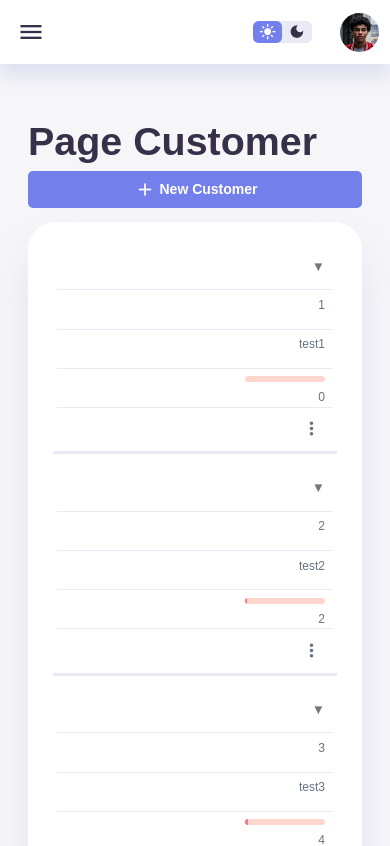
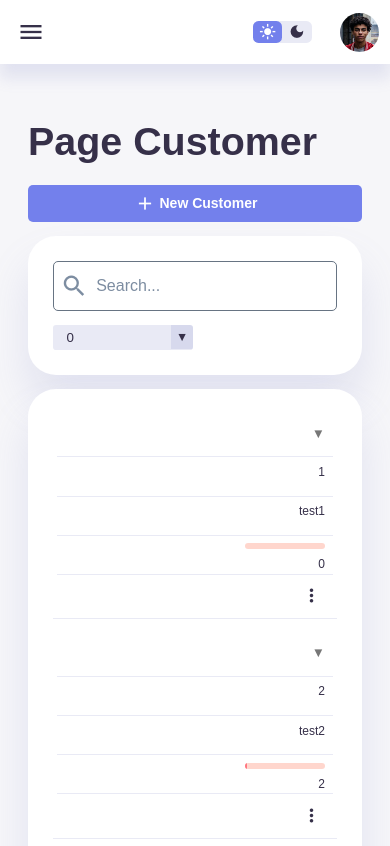
Before and after one commit to dxdns/react-components, a React (Vite) app: page /customer in a window 390 px wide. Shown: the top 846 px of the page. Built offline with nearby package versions, Linux system fonts and the light colour scheme.

Commit message:
style: table

```diff
--- a/src/components/data-table/index.tsx
+++ b/src/components/data-table/index.tsx
@@ -27,7 +27,7 @@ export default function DataTable({ columns, data, renderExpandableRow }: Props)
     }
 
     return (
-        <table>
+        <table className="table">
             <thead>
                 <tr>
                     {renderExpandableRow ? <th style={{ width: "5px" }}></th> : null}
--- a/src/components/data-table/style.css
+++ b/src/components/data-table/style.css
@@ -1,88 +1,51 @@
-table {
+.table {
     border-collapse: collapse;
     margin: 0;
     padding: 0;
     width: 100%;
     table-layout: fixed;
+
+    >thead {
+        /* background: var(--color-light); */
+        height: 50px;
+
+        & tr th {
+            font-size: .85em;
+            letter-spacing: .1em;
+            text-transform: uppercase;
+        }
     }
 
-/* table thead {
-    background: var(--color-light);
-} */
-
-table caption {
+    >caption {
         font-size: 1.5em;
         margin: .5em 0 .75em;
     }
 
-table tr {
+    >tbody {
+        >tr {
             border-bottom: 1px solid var(--color-light);
             padding: .35em;
-}
 
-table tr:last-child {
+            &:last-child {
                 border: none;
             }
 
-table th,
-table td {
+            &:hover {
+                background-color: var(--color-light);
+            }
+
+            /* &:nth-child(even){
+                background-color: var(--color-light);
+            } */
+        }
+    }
+
+    & th,
+    td {
         padding: .625em;
         text-align: -webkit-center;
         height: 2.8rem;
-    color: var(--color-dark-variant);
-}
-
-table th {
-    font-size: .85em;
-    letter-spacing: .1em;
-    text-transform: uppercase;
-}
-
-/* tbody tr:nth-child(even){
-    background-color: var(--color-light);
-} */
-
-tbody tr:hover{
-    background-color: var(--color-light);
-}
-
-@media screen and (max-width: 600px) {
-    table {
-        border: 0;
-    }
-
-    table caption {
-        font-size: 1.3em;
-    }
-
-    table thead {
-        border: none;
-        clip: rect(0 0 0 0);
-        height: 1px;
-        margin: -1px;
-        overflow: hidden;
-        padding: 0;
-        position: absolute;
-        width: 1px;
-    }
-
-    table tr {
-        border-bottom: 3px solid var(--color-light);
-        display: block;
-        margin-bottom: 1rem;
-    }
-
-    table td {
-        border-bottom: 1px solid var(--color-light);
-        display: block;
-        font-size: 12px;
-        /* text-align: right; */
-        text-align: -webkit-right;
-    }
-
-    table td:last-child {
-        border-bottom: 0;
-    }
+        color: var(--color-dark);
     }
 
     .expand-btn {
@@ -105,3 +68,42 @@ tbody tr:hover{
             transition: transform .6s;
         }
     }
+}
+
+@media screen and (max-width: 600px) {
+    .table {
+        border: 0;
+
+        >thead {
+            border: none;
+            clip: rect(0 0 0 0);
+            height: 1px;
+            margin: -1px;
+            overflow: hidden;
+            padding: 0;
+            position: absolute;
+            width: 1px;
+        }
+
+        & tr {
+            border-bottom: 3px solid var(--color-light);
+            display: block;
+            margin-bottom: 1rem;
+        }
+
+        & td {
+            border-bottom: 1px solid var(--color-light);
+            display: block;
+            font-size: 12px;
+            text-align: -webkit-right;
+
+            &:last-child {
+                border-bottom: 0;
+            }
+        }
+
+        >caption {
+            font-size: 1.3em;
+        }
+    }
+}
--- a/src/components/select/style.css
+++ b/src/components/select/style.css
@@ -1,6 +1,14 @@
-select {
+.select {
+    position: relative;
+    display: flex;
+    width: 100%;
+    min-width: 5em;
+    min-height: 2em;
+    border-radius: .25em;
+    overflow: hidden;
+
+    >select {
         appearance: none;
-    outline: 10px red;
         border: 0;
         box-shadow: none;
         flex: 1;
@@ -9,25 +17,13 @@ select {
         background-color: var(--color-light);
         background-image: none;
         cursor: pointer;
+
+        &::-ms-expand {
+            display: none;
+        }
     }
 
-select::-ms-expand {
-    display: none;
-}
-
-.select {
-    position: relative;
-    display: flex;
-    /* width: 20em; */
-    /* height: 3em; */
-    width: 100%;
-    min-width: 5em;
-    min-height: 2em;
-    border-radius: .25em;
-    overflow: hidden;
-}
-
-.select::after {
+    &::after {
         content: '\25BC';
         position: absolute;
         top: 0;
@@ -38,6 +34,7 @@ select::-ms-expand {
         pointer-events: none;
     }
 
-.select:hover::after {
+    &:hover::after {
         color: var(--color-primary);
     }
+}
--- a/src/pages/customer/index.tsx
+++ b/src/pages/customer/index.tsx
@@ -5,6 +5,8 @@ import Card from "../../components/card"
 import Button from "../../components/button"
 import Icon from "../../components/icon"
 import { columns } from "./data"
+import Input from "../../components/input"
+import Select from "../../components/select"
 import "./style.css"
 
 export default function Customer() {
@@ -17,8 +19,8 @@ export default function Customer() {
     const result = data.slice(firstIndex, lastIndex)
 
     return (
-        <>
-            <div className="header-customer">
+        <div className="customer">
+            <div className="header">
                 <h1>Page Customer</h1>
                 <Button
                     left={<Icon name="add" />}
@@ -26,6 +28,30 @@ export default function Customer() {
                     New Customer
                 </Button>
             </div>
+            <Card>
+                <div className="header">
+                    <Input
+                        type="search"
+                        name="fragment"
+                        placeholder="Search..."
+                    />
+                    <Select
+                        onChange={(e) => console.log(e.target.value)}
+                        defaultValue={rowsPerPage}
+                    >
+                        {[...Array(4)].map((_, i) => {
+                            return (
+                                <option
+                                    key={i}
+                                    value={i}
+                                >
+                                    {i}
+                                </option>
+                            )
+                        })}
+                    </Select>
+                </div>
+            </Card>
             <Card>
                 <DataTable
                     data={result}
@@ -46,6 +72,6 @@ export default function Customer() {
                     onRowsPerPageChange={(value) => setRowsPerPage(value === "All" ? data.length : +value)}
                 />
             </Card>
-        </>
+        </div>
     )
 }
--- a/src/pages/customer/style.css
+++ b/src/pages/customer/style.css
@@ -1,12 +1,21 @@
-.header-customer {
-    display: flex;
-    justify-content: space-between;
-    align-items: center;
+.customer {
+    .header {
+        display: flex;
+        justify-content: space-between;
+        align-items: center;
+
+        >.select {
+            width: 10rem;
+        }
+    }
 }
 
 @media screen and (max-width: 425px) {
-    .header-customer {
-        flex-direction: column;
-        align-items: normal;
+    .customer {
+        .header {
+            flex-direction: column;
+            align-items: normal;
+            gap: 1rem;
+        }
     }
 }
--- a/src/pages/sign-in/index.tsx
+++ b/src/pages/sign-in/index.tsx
@@ -25,11 +25,6 @@ export default function SignIn() {
             </div>
             <div className="content">
                 <Input
-                    type="search"
-                    name="fragment"
-                    placeholder="Search..."
-                />
-                <Input
                     type="email"
                     name="email"
                     label="Email"
```
Lines whose indentation alone changed are shown as unchanged.
